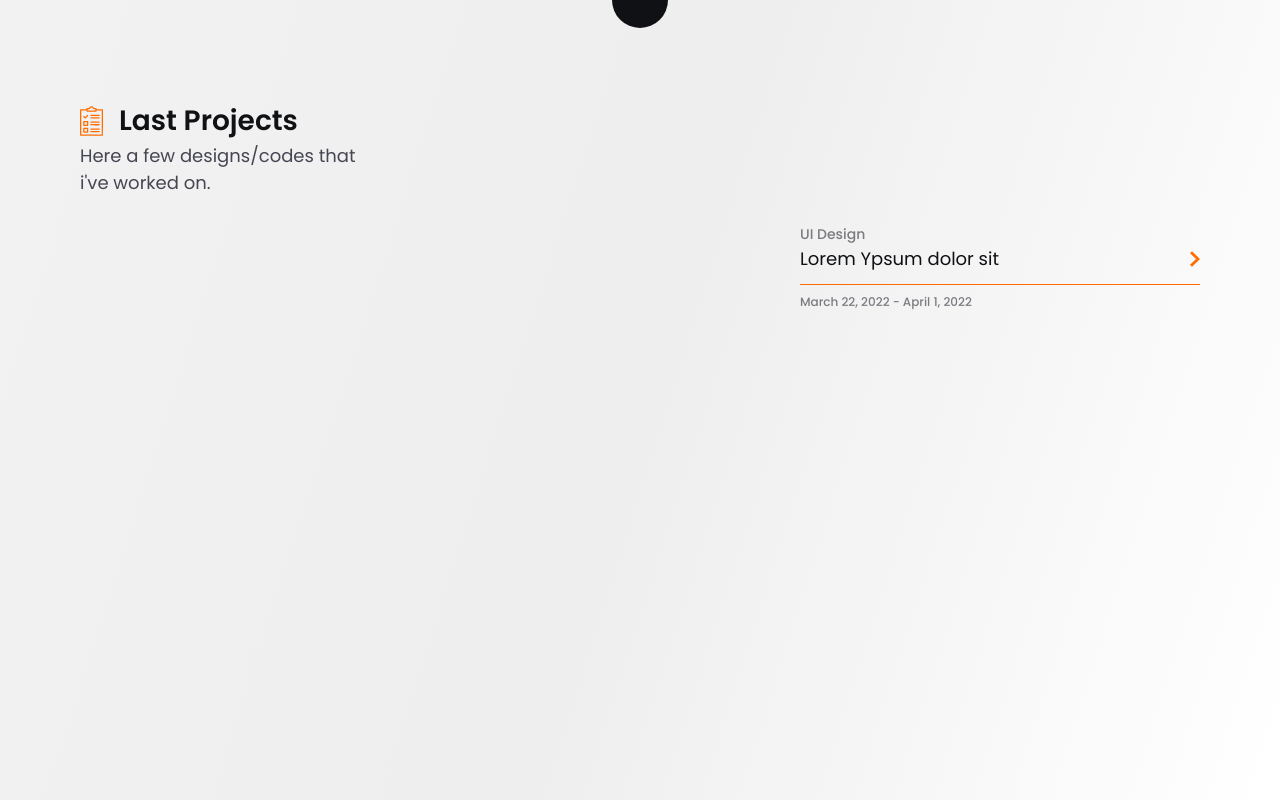
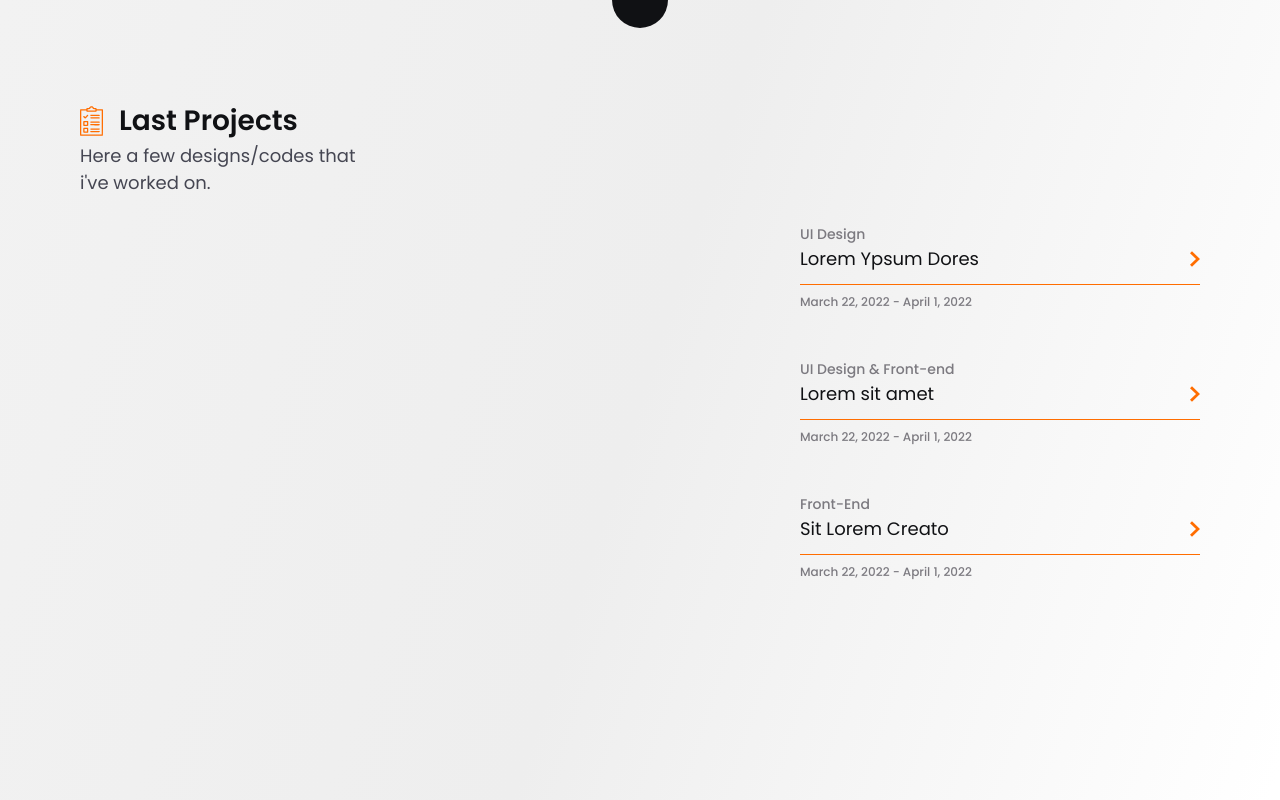
Before and after one commit to YuriRDev/portfolio, a React (Create React App) app: page / in a window 1280 px wide. Built offline with nearby package versions, Linux system fonts and the light colour scheme.

Commit message:
Projects Interface 👍
🌹 Added interface for projects component

🤳 Missing projects photos

```diff
--- a/src/Components/Project/index.tsx
+++ b/src/Components/Project/index.tsx
@@ -4,13 +4,20 @@ import { ArrowImg, Container, DateRange, Divider, NameContainer, Tag } from './s
 
 import arrowleft from '../../Assets/arrowleft.svg'
 
-const Project: React.FC = () => {
+interface ProjectsInterface {
+    name: string;
+    href?: string;
+    tag: string;
+    daterange: string;
+}
+
+const Project: React.FC<ProjectsInterface> = ({name, href, tag, daterange}) => {
   return (
     <Container>
-        <Tag>UI Design</Tag>
+        <Tag>{tag}</Tag>
 
         <NameContainer>
-            {`Lorem Ypsum dolor sit`}
+            {name}
             <ArrowImg
                 src={arrowleft}
             />
@@ -18,7 +25,7 @@ const Project: React.FC = () => {
 
         <Divider />
 
-        <DateRange>March 22, 2022 - April 1, 2022</DateRange>
+        <DateRange>{daterange}</DateRange>
     </Container>
   );
 };
--- a/src/Components/Project/styles.ts
+++ b/src/Components/Project/styles.ts
@@ -9,6 +9,8 @@ export const Container = styled.div`
     width: 400px;
 
     color: ${COLORS.Gray2};
+
+    margin-bottom: 48px;
 
     cursor: pointer;
 `
--- a/src/Pages/Projects/index.tsx
+++ b/src/Pages/Projects/index.tsx
@@ -28,7 +28,21 @@ const Projects: React.FC = () => {
           </Header>
         </div>
         <ProjectsContainer>
-          <Project />
+          <Project
+            tag='UI Design'
+            name='Lorem Ypsum Dores'
+            daterange='March 22, 2022 - April 1, 2022'
+          />
+          <Project
+            tag={`UI Design & Front-end `}
+            name='Lorem sit amet'
+            daterange='March 22, 2022 - April 1, 2022'
+          />
+          <Project
+            tag='Front-End'
+            name='Sit Lorem Creato'
+            daterange='March 22, 2022 - April 1, 2022'
+          />
         </ProjectsContainer>
       </InsideContainer>
     </Container>
```
